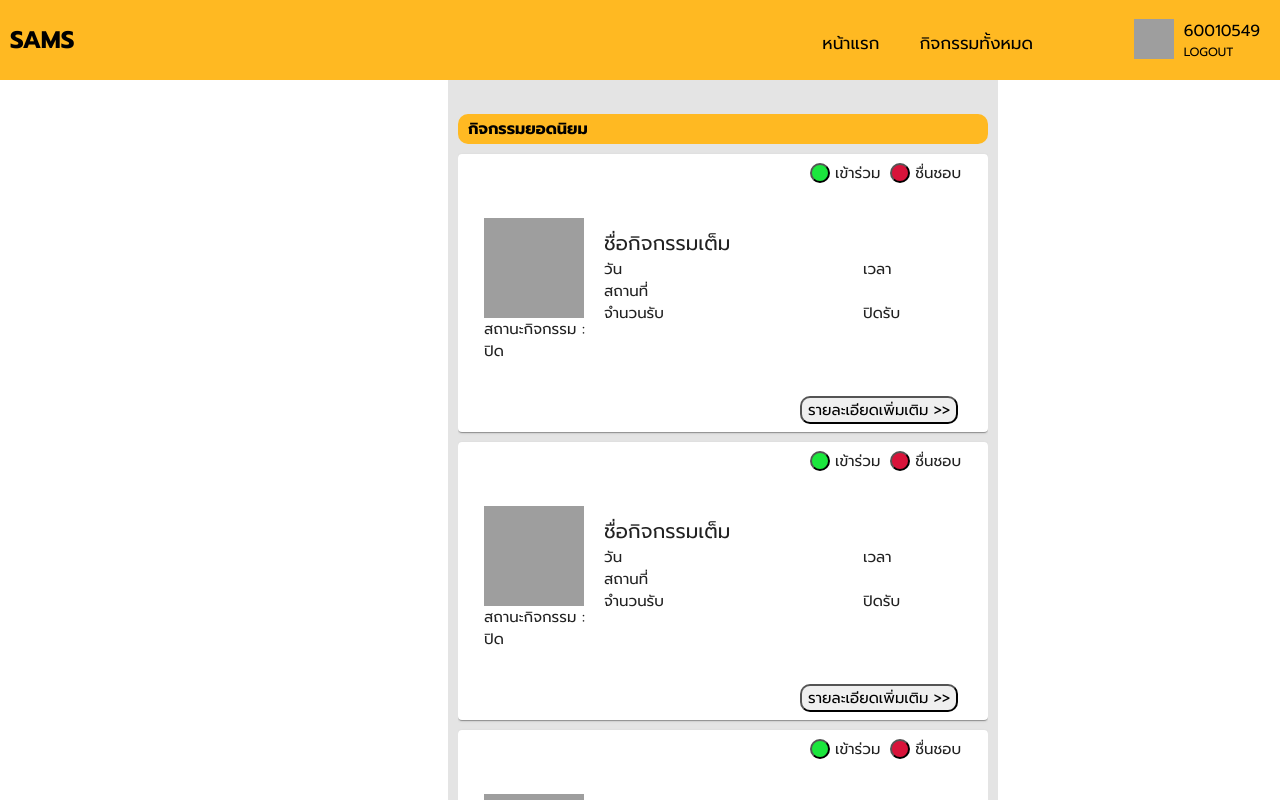
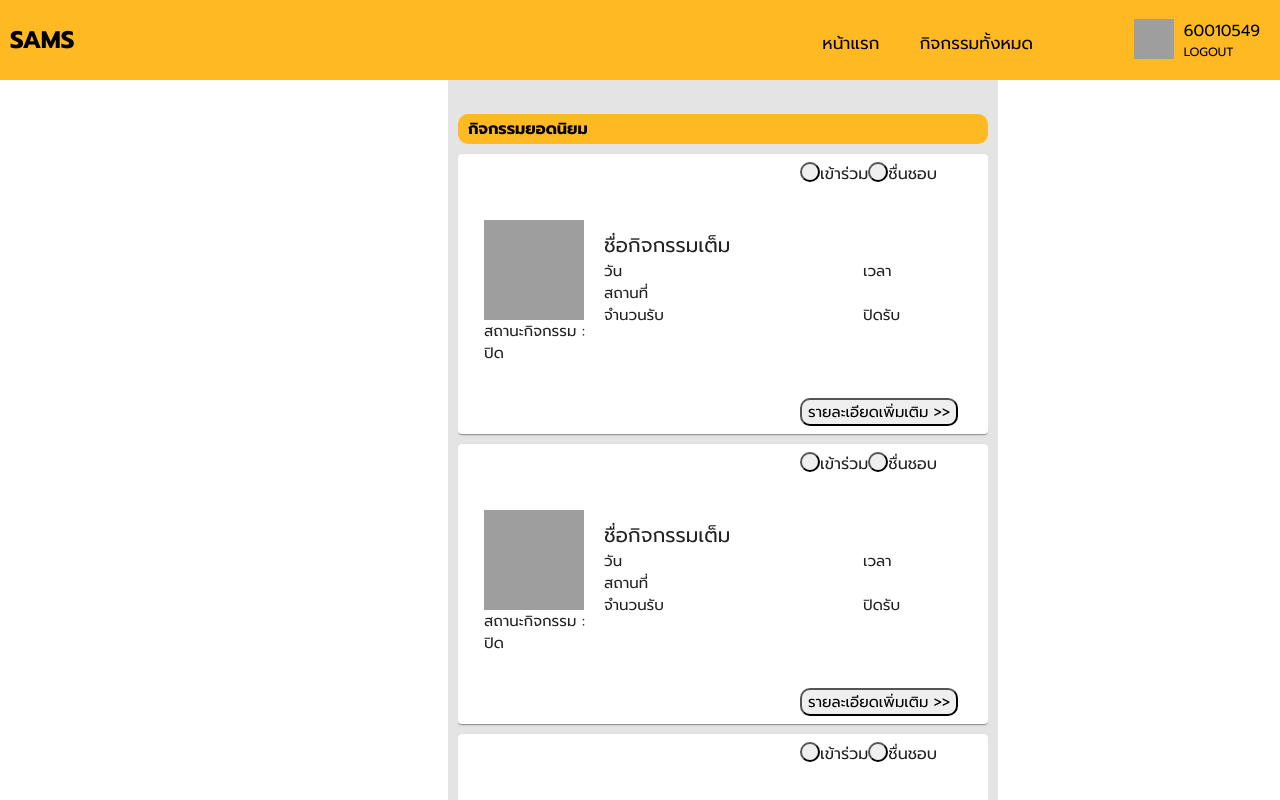
Before and after one commit to pbsmile/SAMS-Project-Web, a Next.js app: page /main in a window 1280 px wide. Shown: the top 800 px of the page. Built offline with nearby package versions, Linux system fonts and the light colour scheme; grey boxes are pictures that could not be loaded.

Commit message:
edit card style

```diff
--- a/styles/MainPageCard.scss
+++ b/styles/MainPageCard.scss
@@ -35,11 +35,7 @@
 }
 
 .Main-Page-Card-Top-Div {
-  display: flex;
-  flex-direction: row;
-
   margin-left: 65%;
-  align-items: center;
 }
 
 .Main-Page-Card-Join {
@@ -48,15 +44,8 @@
   border-radius: 10px;
   height: 20px;
   width: 20px;
-  background-color: rgb(27, 230, 61);
-  margin-left: 10px;
 }
 
-.Main-Page-Card-Join-Text {
-  font-family: "Prompt", sans-serif;
-  font-size: 15px;
-  margin-left: 5px;
-}
 
 .Main-Page-Card-Favorite {
   font-family: "Prompt", sans-serif;
@@ -65,14 +54,6 @@
   height: 20px;
   width: 20px;
   justify-items: center;
-  background-color: rgb(216, 19, 58);
-  margin-left: 10px;
-}
-
-.Main-Page-Card-Favorite-Text {
-  font-family: "Prompt", sans-serif;
-  font-size: 15px;
-  margin-left: 5px;
 }
 
 
```
